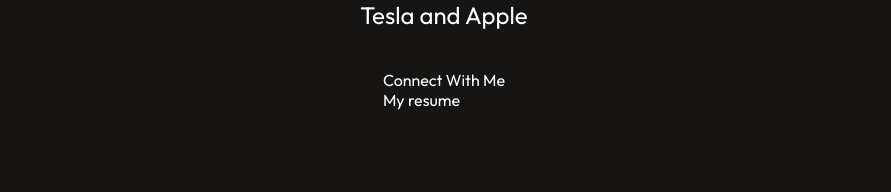
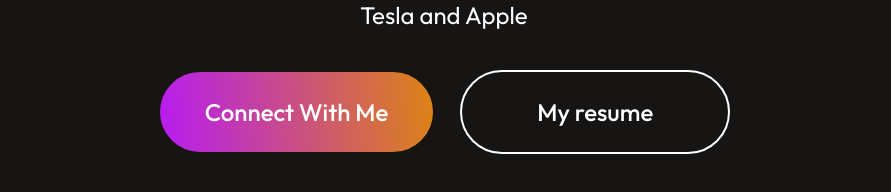
Before and after one commit to playerwave/ResposivePortfolio, a React (Vite) app: page / in a window 1280 px wide. Shown: the part 1100-1292 px from the top of the page, without its empty margins (196-1087 px from the left). Before the commit the page ends 1210 px from the top, so only its background shows below. Built offline with nearby package versions, Linux system fonts and the light colour scheme.

Commit message:
Create Header Section

```diff
--- a/src/Component/Hero/Hero.css
+++ b/src/Component/Hero/Hero.css
@@ -29,3 +29,37 @@
   font-size: 24px;
   line-height: 40px;
 }
+
+.hero-action {
+  display: flex;
+  align-items: center;
+  gap: 25px;
+  font-size: 24px;
+  font-weight: 500;
+  margin-bottom: 50px;
+}
+
+.hero-connect {
+  padding: 25px 45px;
+  border-radius: 50px;
+  border: 2px solid #161513;
+  background: linear-gradient(264deg, #df8908 -5.09%, #b415ff 106.28%);
+  cursor: pointer;
+  transition: 0.5s;
+}
+
+.hero-resume {
+  padding: 25px 75px;
+  border-radius: 50px;
+  border: solid 2px #fff;
+  cursor: pointer;
+  transition: 0.5s;
+}
+
+.hero-connect:hover {
+  border: 2px solid #fff;
+}
+
+.hero-resume:hover {
+  border-color: #b415ff;
+}
```
